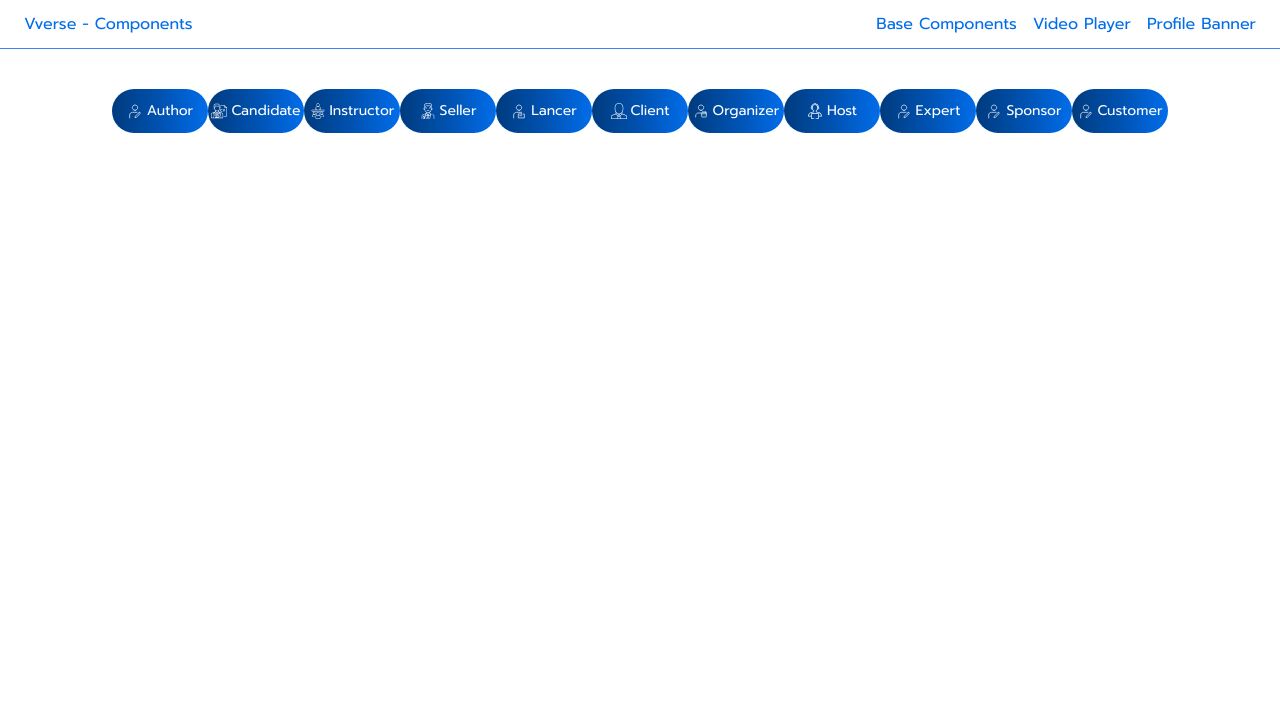
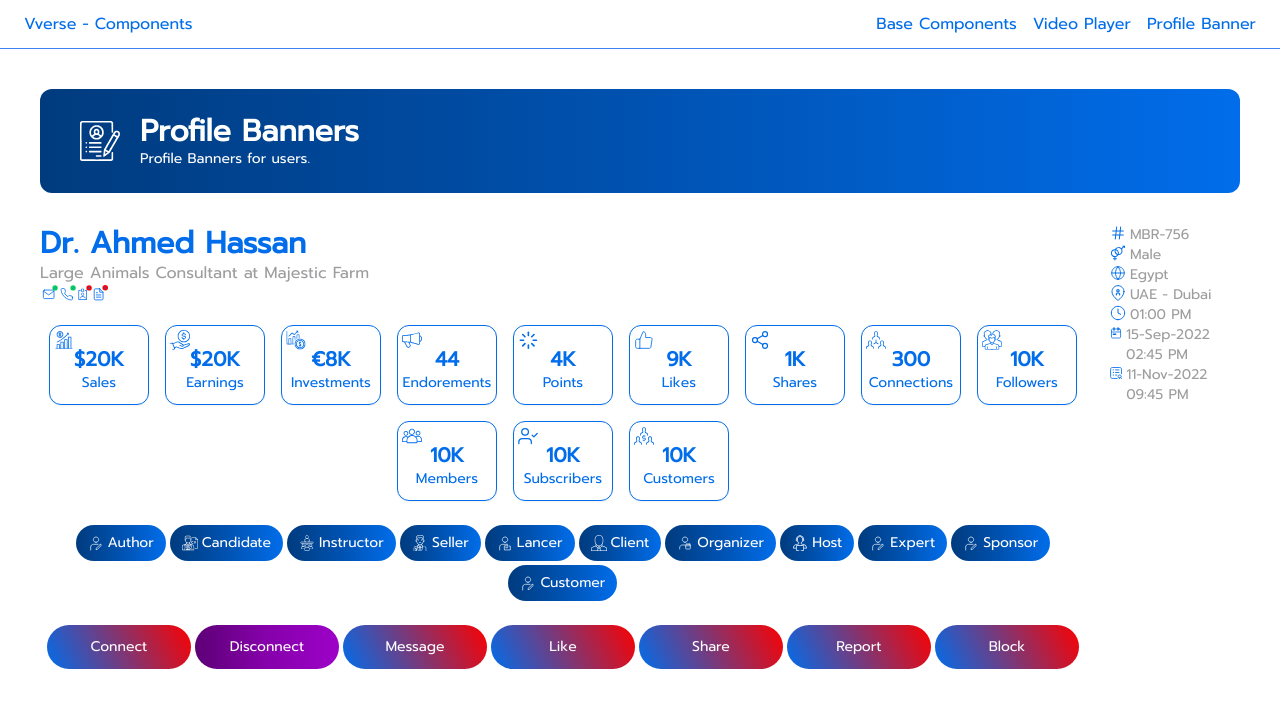
Before and after one commit to RabGH/vverse-components, a Next.js app: page /profileBanner in a window 1280 px wide. Shown: the top 708 px of the page. Built offline with nearby package versions, Linux system fonts and the light colour scheme.

Commit message:
User Profile Banner

```diff
--- a/app/(dashboard)/(routes)/profileBanner/page.tsx
+++ b/app/(dashboard)/(routes)/profileBanner/page.tsx
@@ -1,9 +1,19 @@
+import React from "react";
+
+import { IconMyProfileBtn } from "@/components/icons/logo-icons";
+import Heading from "@/components/nav/heading";
 import UserProfileBanner from "@/components/profile-banners/user-profile/user-profile-banner";
-import React from "react";
 
 const ProfileBannerPage = () => {
   return (
     <div>
+        <Heading
+          title={"Profile Banners"}
+          description={
+            "Profile Banners for users."
+          }
+          icon={IconMyProfileBtn}
+        />
       <UserProfileBanner />
     </div>
   );
--- /dev/null
+++ b/components/profile-banners/user-profile/user-data-table.tsx
@@ -0,0 +1,105 @@
+import React from "react";
+
+import { VDataPoint } from "@/components/data-points/v-data-points";
+import {
+  IconBullHorn,
+  IconConnectionsBtn,
+  IconCustomers,
+  IconEarn,
+  IconFollowers,
+  IconGraphDollar,
+  IconLoader,
+  IconMembers,
+  IconSalesGraph,
+  IconShare,
+  IconThumbsUpBtn,
+  IconUserCheck,
+} from "@/components/icons/logo-icons";
+
+interface UserDataTable {
+  isLoading: boolean;
+}
+
+const UserDataTable = ({ isLoading }: UserDataTable) => {
+  return (
+    <section className="flex flex-wrap justify-center items-center gap-4">
+      <VDataPoint
+        number={20000}
+        description={"Sales"}
+        icon={IconSalesGraph}
+        isLoading={isLoading}
+        currency="$"
+      />
+      <VDataPoint
+        number={20000}
+        description={"Earnings"}
+        icon={IconEarn}
+        isLoading={isLoading}
+        currency="$"
+      />
+      <VDataPoint
+        number={7500}
+        description={"Investments"}
+        icon={IconGraphDollar}
+        isLoading={isLoading}
+        currency="€"
+      />
+      <VDataPoint
+        number={44}
+        description={"Endorements"}
+        icon={IconBullHorn}
+        isLoading={isLoading}
+      />
+      <VDataPoint
+        number={3500}
+        description={"Points"}
+        icon={IconLoader}
+        isLoading={isLoading}
+      />
+      <VDataPoint
+        number={9000}
+        description={"Likes"}
+        icon={IconThumbsUpBtn}
+        isLoading={isLoading}
+      />
+      <VDataPoint
+        number={1100}
+        description={"Shares"}
+        icon={IconShare}
+        isLoading={isLoading}
+      />
+      <VDataPoint
+        number={300}
+        description={"Connections"}
+        icon={IconConnectionsBtn}
+        isLoading={isLoading}
+      />
+      <VDataPoint
+        number={10000}
+        description={"Followers"}
+        icon={IconFollowers}
+        isLoading={isLoading}
+      />
+      <VDataPoint
+        number={10000}
+        description={"Members"}
+        icon={IconMembers}
+        isLoading={isLoading}
+      />
+      <VDataPoint
+        number={10000}
+        description={"Subscribers"}
+        icon={IconUserCheck}
+        isLoading={isLoading}
+      />
+      <VDataPoint
+        number={10000}
+        description={"Customers"}
+        icon={IconCustomers}
+        isLoading={isLoading}
+      />
+    </section>
+  );
+};
+
+export default UserDataTable;
--- /dev/null
+++ b/components/profile-banners/user-profile/user-info-box.tsx
@@ -0,0 +1,63 @@
+import {
+  IconCalendarSideDash,
+  IconClock,
+  IconGender,
+  IconGlobe,
+  IconHashTag,
+  IconLastSeen,
+  IconMapPerson,
+} from "@/components/icons/logo-icons";
+import React from "react";
+
+const UserInfoBox = () => {
+  return (
+    <aside className="flex flex-col justify-left items-left">
+      <ul>
+        <li>
+          <p className="text-sm text-muted flex flex-row gap-1">
+            <IconHashTag className="w-4 h-4 text-primary" />
+            MBR-756
+          </p>
+        </li>
+        <li>
+          <p className="text-sm text-muted flex flex-row gap-1">
+            <IconGender className="w-4 h-4 text-primary" />
+            Male
+          </p>
+        </li>
+        <li>
+          <p className="text-sm text-muted flex flex-row gap-1">
+            <IconGlobe className="w-4 h-4 text-primary" />
+            Egypt
+          </p>
+        </li>
+        <li>
+          <p className="text-sm text-muted flex flex-row gap-1">
+            <IconMapPerson className="w-4 h-4 text-primary" />
+            UAE - Dubai
+          </p>
+        </li>
+        <li>
+          <p className="text-sm text-muted flex flex-row gap-1">
+            <IconClock className="w-4 h-4 text-primary" />
+            01:00 PM
+          </p>
+        </li>
+        <li>
+          <p className="text-sm text-muted flex flex-row gap-1">
+            <IconCalendarSideDash className="w-4 h-4 text-primary" />
+            15-Sep-2022 02:45 PM
+          </p>
+        </li>
+        <li>
+          <p className="text-sm text-muted flex flex-row gap-1">
+            <IconLastSeen className="w-4 h-4 text-primary" />
+            11-Nov-2022 09:45 PM
+          </p>
+        </li>
+      </ul>
+    </aside>
+  );
+};
+
+export default UserInfoBox;
--- /dev/null
+++ b/components/profile-banners/user-profile/user-interact.tsx
@@ -0,0 +1,33 @@
+import React from "react";
+
+import { Button } from "@/components/ui/button";
+
+const UserInteraction = () => {
+  return (
+    <div className="flex-1 flex flex-wrap justify-center items-center mt-4 gap-1">
+      <Button variant="bannerBlueRed" size="banner">
+        Connect
+      </Button>
+      <Button variant="userPurple" size="banner">
+        Disconnect
+      </Button>
+      <Button variant="bannerBlueRed" size="banner">
+        Message
+      </Button>
+      <Button variant="bannerBlueRed" size="banner">
+        Like
+      </Button>
+      <Button variant="bannerBlueRed" size="banner">
+        Share
+      </Button>
+      <Button variant="bannerBlueRed" size="banner">
+        Report
+      </Button>
+      <Button variant="bannerBlueRed" size="banner">
+        Block
+      </Button>
+    </div>
+  );
+};
+
+export default UserInteraction;
--- a/components/profile-banners/user-profile/userNav.tsx
+++ b/components/profile-banners/user-profile/user-nav.tsx
@@ -12,60 +12,80 @@ import { Button } from "@/components/ui/button";
 
 const UserNav = () => {
   return (
-    <div className="flex flex-wrap flex-row items-center justify-center">
+    <div className="flex flex-wrap flex-row items-center justify-center gap-1">
       <Button
-        variant={"default"}
+        size="sm"
+        variant={"bannerBlue"}
         icon={<IconUsersAuthorBtn className="w-4 h-4" />}
       >
         Author
       </Button>
       <Button
-        variant={"default"}
+        size="sm"
+        variant={"bannerBlue"}
         icon={<IconCandidatesBtn className="w-4 h-4" />}
       >
         Candidate
       </Button>
       <Button
-        variant={"default"}
+        size="sm"
+        variant={"bannerBlue"}
         icon={<IconInstructorsBtn className="w-4 h-4" />}
       >
         Instructor
       </Button>
-      <Button variant={"default"} icon={<IconSellersBtn className="w-4 h-4" />}>
+      <Button
+        size="sm"
+        variant={"bannerBlue"}
+        icon={<IconSellersBtn className="w-4 h-4" />}
+      >
         Seller
       </Button>
       <Button
-        variant={"default"}
+        size="sm"
+        variant={"bannerBlue"}
         icon={<IconUsersLancersBtn className="w-4 h-4" />}
       >
         Lancer
       </Button>
-      <Button variant={"default"} icon={<IconClientsBtn className="w-4 h-4" />}>
+      <Button
+        size="sm"
+        variant={"bannerBlue"}
+        icon={<IconClientsBtn className="w-4 h-4" />}
+      >
         Client
       </Button>
       <Button
-        variant={"default"}
+        size="sm"
+        variant={"bannerBlue"}
         icon={<IconUsersOrganizersBtn className="w-4 h-4" />}
       >
         Organizer
       </Button>
-      <Button variant={"default"} icon={<IconVHostsBtn className="w-4 h-4" />}>
+      <Button
+        size="sm"
+        variant={"bannerBlue"}
+        icon={<IconVHostsBtn className="w-4 h-4" />}
+      >
         Host
       </Button>
       <Button
-        variant={"default"}
+        size="sm"
+        variant={"bannerBlue"}
         icon={<IconUsersAuthorBtn className="w-4 h-4" />}
       >
         Expert
       </Button>
       <Button
-        variant={"default"}
+        size="sm"
+        variant={"bannerBlue"}
         icon={<IconUsersAuthorBtn className="w-4 h-4" />}
       >
         Sponsor
       </Button>
       <Button
-        variant={"default"}
+        size="sm"
+        variant={"bannerBlue"}
         icon={<IconUsersAuthorBtn className="w-4 h-4" />}
       >
         Customer
--- a/components/profile-banners/user-profile/user-profile-banner.tsx
+++ b/components/profile-banners/user-profile/user-profile-banner.tsx
@@ -1,11 +1,25 @@
 import React from "react";
-import UserNav from "@/components/profile-banners/user-profile/userNav";
+import UserNav from "@/components/profile-banners/user-profile/user-nav";
+import UserInteraction from "@/components/profile-banners/user-profile/user-interact";
+import UserDataTable from "./user-data-table";
+import UserInfoBox from "./user-info-box";
+import UserTitleBox from "./user-title-box";
 
 const UserProfileBanner = () => {
   return (
-    <div>
-      <UserNav />
-    </div>
+    <>
+      <div className="flex space-between justify-center gap-6">
+        <div className="space-y-6">
+          <UserTitleBox />
+          <UserDataTable isLoading={false} />
+          <UserNav />
+          <UserInteraction />
+        </div>
+        <div>
+          <UserInfoBox />
+        </div>
+      </div>
+    </>
   );
 };
 
--- /dev/null
+++ b/components/profile-banners/user-profile/user-title-box.tsx
@@ -0,0 +1,26 @@
+import {
+  IconEmailVerified,
+  IconPhoneVerified,
+  IconUnverifiedAgreement,
+  IconUnverifiedID,
+} from "@/components/icons/logo-icons";
+import React from "react";
+
+const UserTitleBox = () => {
+  return (
+    <div>
+      <h2 className="font-extrabold text-3xl">Dr. Ahmed Hassan</h2>
+      <p className="text-muted text-base">
+        Large Animals Consultant at Majestic Farm
+      </p>
+      <div className="flex flex-row">
+        <IconEmailVerified className="w-5 h-4 text-primary" />
+        <IconPhoneVerified className="w-4 h-4 text-primary" />
+        <IconUnverifiedID className="w-4 h-4 text-primary" />
+        <IconUnverifiedAgreement className="w-4 h-4 text-primary" />
+      </div>
+    </div>
+  );
+};
+
+export default UserTitleBox;
--- a/components/ui/button.tsx
+++ b/components/ui/button.tsx
@@ -26,12 +26,16 @@ const buttonVariants = cva(
           "border border-input bg-background hover:vBlue hover:text-white hover:border-0 rounded-lg",
         blueRedSlash: "vBlueRedSlash",
         blueRedStraight: "vBlueRedStraight",
+        bannerBlue: "vBlue text-primary-foreground p-2",
+        bannerBlueRed: "vBlueRedSlash text-primary-foreground p-2",
+        userPurple: "vPurple text-primary-foreground p-2",
       },
       size: {
-        default: "w-24 h-11 px-4 py-2",
-        sm: "h-9 rounded-md px-3",
-        lg: "h-11 rounded-md px-8",
+        default: "h-11 px-4 py-2",
+        sm: "h-9 px-3",
+        lg: "h-11 px-8",
         icon: "h-10 w-10",
+        banner: "h-11 px-8 w-36"
       },
     },
     defaultVariants: {
```
